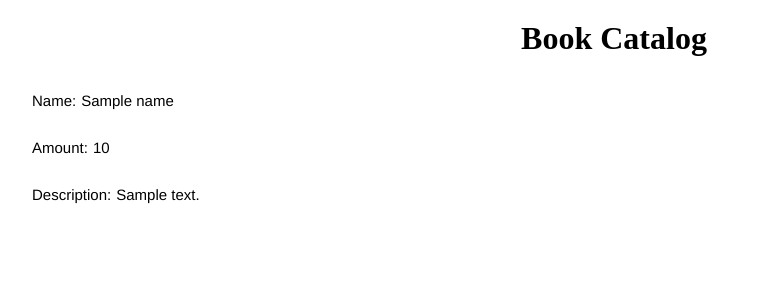
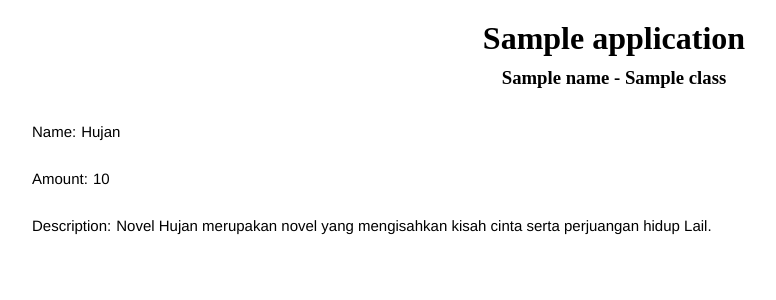
Before and after one commit to Nya2k/book-catalog, a Django app: template main/templates/main.html in a window 1280 px wide. Shown: the top 300 px of the page, without its empty margins (26-802 px from the left). Run offline with Django 4.2, Linux system fonts and the light colour scheme; the template is opened without the code that fills it: most values are stand-ins (such as "Sample title", 1, 10 or a date in 2020).

Commit message:
changed view and edit template

```diff
--- a/main/templates/main.html
+++ b/main/templates/main.html
@@ -6,6 +6,11 @@
     .web-title{
       text-align: center;
       margin: 20px;
+    }
+
+    .creator{
+      text-align: center;
+      margin-top: -10px;
     }
 
     .book-title-container, .amount-container, .description-container{
@@ -22,19 +27,20 @@
 </head>
 
 <body>
-  <h1 class="web-title">Book Catalog</h1>
+  <h1 class="web-title">{{application}}</h1>
+  <h3 class="creator">{{name}} - {{class}}</h3>
   <div class="book-container">
     <div class="book-title-container">
       <p class="book-name-title">Name: </p>
-        <p class="content">{{name}}</p>
+        <p class="content">Hujan</p>
     </div>
     <div class="amount-container">
       <p class="amount-title">Amount: </p>
-        <p class="content">{{amount}}</p>
+        <p class="content">10</p>
     </div>
     <div class="description-container">
       <p class="description-title">Description: </p>
-        <p class="content">{{description}}</p>
+        <p class="content">Novel Hujan merupakan novel yang mengisahkan kisah cinta serta perjuangan hidup Lail.</p>
     </div>
   </div>
 </body>
--- a/main/views.py
+++ b/main/views.py
@@ -2,9 +2,9 @@ from django.shortcuts import render
 
 def show_main(request):
     context = {
-        'name': 'Hujan',
-        'amount': '10',
-        'description': 'Novel Hujan merupakan novel yang mengisahkan kisah cinta serta perjuangan hidup Lail.'
+        'application': 'Book Catalog',
+        'name': 'Eudora Vanya Lindsay',
+        'class': 'PBP-D'
     }
 
     return render(request, "main.html", context)
```
